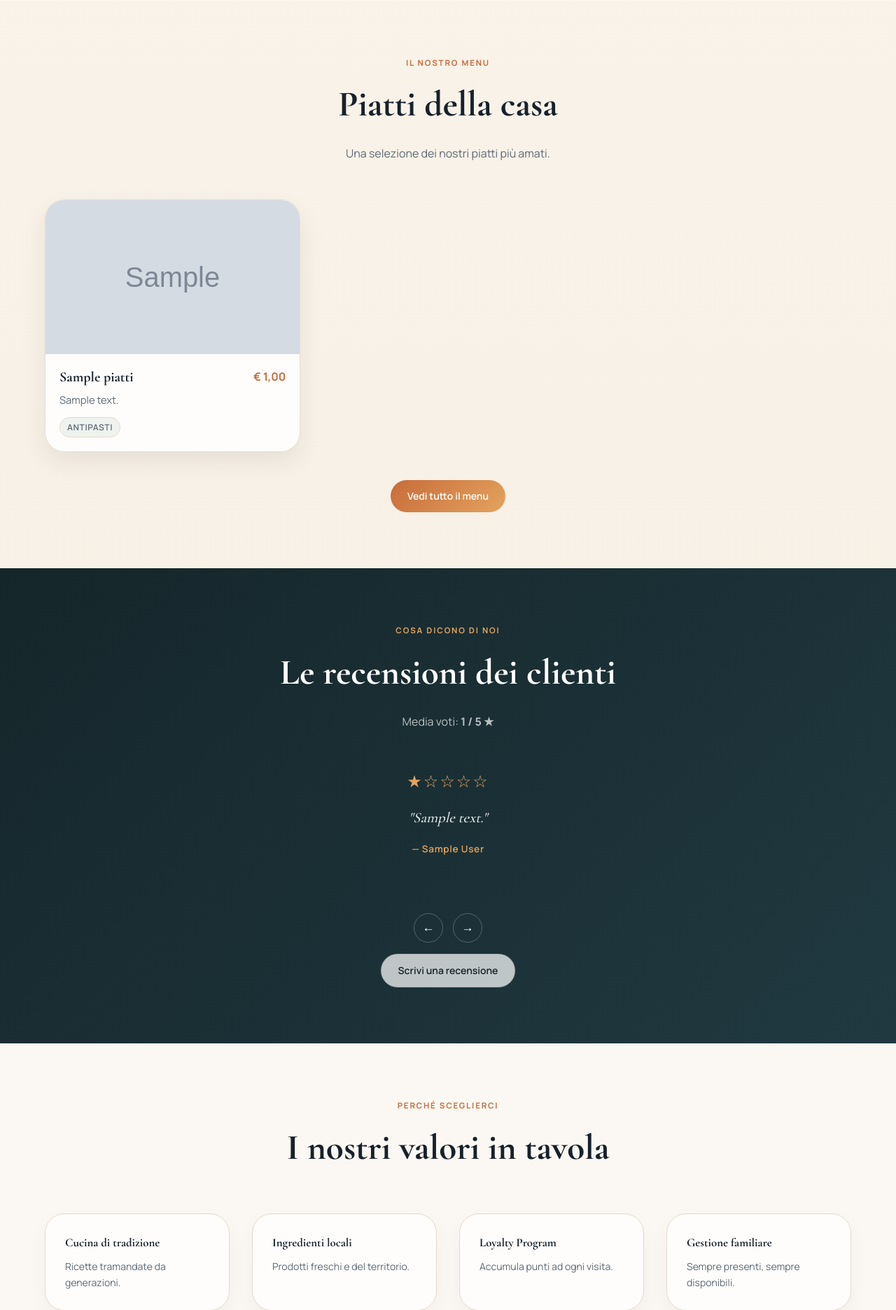
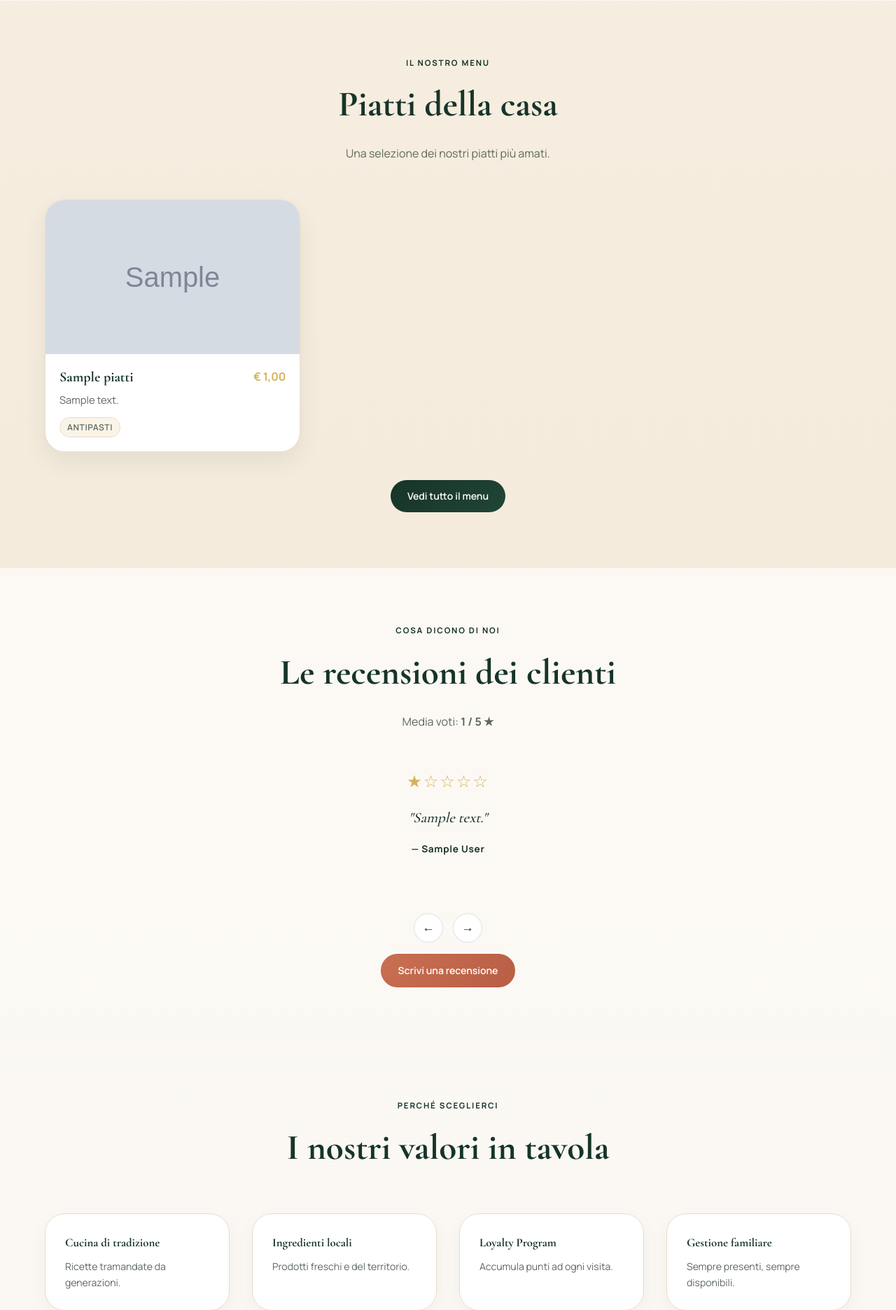
Before and after one commit to ConocchiariRiccardo/RistoHub-AI, a PHP site: page /RistoHub-AI/ in a window 1280 px wide. Shown: the part 1456-3328 px from the top of the page at 70% size. Run offline with PHP 8.4, Linux system fonts and the light colour scheme; data comes from the database, SQL or seed files in the repository; tables that the repository leaves empty hold one stand-in row (values such as "Sample post"); grey boxes marked "Sample" are stand-in pictures.

Commit message:
modifiche css

```diff
--- a/css/style.css
+++ b/css/style.css
@@ -3,19 +3,19 @@
 *, *::before, *::after { box-sizing: border-box; margin: 0; padding: 0; }
 
 :root {
-    --cream:       #F7F1E8;
-    --ink:         #17212B;
-    --ink-soft:    #5D6975;
-    --gold:        #C76C3A;
-    --gold-light:  #E4A35F;
-    --green:       #3E7A5B;
-    --red:         #B54B43;
-    --yellow:      #D49A31;
+    --cream:       #F5EBDD;
+    --ink:         #173429;
+    --ink-soft:    #5D685E;
+    --gold:        #D7B15A;
+    --gold-light:  #E6CD84;
+    --green:       #173429;
+    --red:         #B85E45;
+    --yellow:      #D7B15A;
     --blue:        #315FCD;
-    --surface:     #FFF9F4;
-    --border:      #E7D7C7;
-    --shadow:      0 14px 34px rgba(23,33,43,.08);
-    --shadow-lg:   0 28px 70px rgba(23,33,43,.15);
+    --surface:     #FFFFFF;
+    --border:      #E8DCCB;
+    --shadow:      0 14px 34px rgba(23,52,41,.08);
+    --shadow-lg:   0 28px 70px rgba(23,52,41,.14);
     --radius:      24px;
     --radius-sm:   14px;
     --font-display: 'Cormorant Garamond', Georgia, serif;
@@ -27,10 +27,7 @@ html { scroll-behavior: smooth; }
 
 body {
     font-family: var(--font-body);
-    background:
-        radial-gradient(circle at top left, rgba(199,108,58,.12), transparent 28%),
-        radial-gradient(circle at 85% 10%, rgba(62,122,91,.12), transparent 22%),
-        linear-gradient(180deg, #FBF6EF 0%, #F4EBDD 100%);
+    background: linear-gradient(180deg, #F8F2E8 0%, #F1E4D0 100%);
     color: var(--ink);
     line-height: 1.6;
     font-size: 16px;
@@ -123,24 +120,23 @@ a { color: inherit; text-decoration: none; }
 }
 
 .btn-primary, .nav-cta {
-    background: linear-gradient(135deg, var(--gold) 0%, var(--gold-light) 100%);
+    background: linear-gradient(135deg, var(--green) 0%, #204536 100%);
     color: #fff;
 }
 .btn-primary:hover, .nav-cta:hover {
     transform: translateY(-1px);
-    box-shadow: 0 10px 26px rgba(199,108,58,.28);
+    box-shadow: 0 10px 26px rgba(23,52,41,.25);
 }
 
 .btn-secondary, .nav-cta-outline {
-    background: rgba(255,255,255,.72);
-    color: var(--ink);
-    border: 1.5px solid rgba(23,33,43,.12);
-    backdrop-filter: blur(8px);
+    background: linear-gradient(135deg, #C96F52 0%, #B85E45 100%);
+    color: #fff;
+    border: 1.5px solid rgba(184,94,69,.22);
 }
 .btn-secondary:hover, .nav-cta-outline:hover {
-    border-color: var(--gold);
-    color: var(--gold);
-    background: #fff;
+    border-color: rgba(184,94,69,.4);
+    color: #fff;
+    background: #B85E45;
 }
 
 .btn-full { width: 100%; }
@@ -226,7 +223,7 @@ section { padding: 80px 0; }
     font-weight: 800;
     text-transform: uppercase;
     letter-spacing: .16em;
-    color: var(--gold);
+    color: var(--green);
     margin-bottom: 10px;
 }
 
@@ -234,7 +231,7 @@ section { padding: 80px 0; }
     font-family: var(--font-display);
     font-size: clamp(2.1rem, 4vw, 3.2rem);
     font-weight: 700;
-    color: var(--ink);
+    color: var(--green);
     margin-bottom: 14px;
 }
 
@@ -291,17 +286,17 @@ section { padding: 80px 0; }
 }
 
 .card {
-    background: rgba(255,255,255,.86);
+    background: var(--surface);
     border-radius: 28px;
     overflow: hidden;
     box-shadow: var(--shadow);
-    border: 1px solid rgba(231,215,199,.85);
+    border: 1px solid rgba(232,220,203,.95);
     transition: transform var(--transition), box-shadow var(--transition), border-color var(--transition);
 }
 .card:hover {
     transform: translateY(-6px);
     box-shadow: var(--shadow-lg);
-    border-color: rgba(199,108,58,.25);
+    border-color: rgba(184,94,69,.25);
 }
 
 .card img {
@@ -346,7 +341,7 @@ section { padding: 80px 0; }
     display: inline-block;
     margin-top: 12px;
     padding: 4px 10px;
-    background: rgba(62,122,91,.08);
+    background: rgba(215,177,90,.14);
     border: 1px solid var(--border);
     border-radius: 999px;
     font-size: .75rem;
@@ -395,11 +390,10 @@ section { padding: 80px 0; }
 }
 
 /* ── REVIEWS SLIDER ── */
-#recensioni { background: var(--ink); color: #fff; }
-#recensioni { background: linear-gradient(135deg, #15262A 0%, #203940 100%); color: #fff; }
-#recensioni .section-title { color: #fff; }
-#recensioni .section-eyebrow { color: var(--gold-light); }
-#recensioni .section-subtitle { color: rgba(255,255,255,.7); }
+#recensioni { background: rgba(255,255,255,.72); color: var(--ink); }
+#recensioni .section-title { color: var(--green); }
+#recensioni .section-eyebrow { color: var(--green); }
+#recensioni .section-subtitle { color: var(--ink-soft); }
 
 .reviews-slider {
     position: relative;
@@ -419,18 +413,18 @@ section { padding: 80px 0; }
 
 @keyframes fadeIn { from { opacity: 0; transform: translateY(8px); } to { opacity: 1; transform: none; } }
 
-.review-stars { font-size: 1.5rem; color: var(--gold-light); margin-bottom: 16px; letter-spacing: 2px; }
+.review-stars { font-size: 1.5rem; color: var(--gold); margin-bottom: 16px; letter-spacing: 2px; }
 
 .review-text {
     font-family: var(--font-display);
     font-size: 1.3rem;
     font-style: italic;
-    color: rgba(255,255,255,.9);
+    color: var(--ink);
     line-height: 1.7;
     margin-bottom: 16px;
 }
 
-.review-author { font-size: .85rem; font-weight: 600; color: var(--gold-light); letter-spacing: .05em; }
+.review-author { font-size: .85rem; font-weight: 700; color: var(--green); letter-spacing: .05em; }
 
 .slider-controls {
     display: flex;
@@ -443,14 +437,14 @@ section { padding: 80px 0; }
     width: 42px;
     height: 42px;
     border-radius: 50%;
-    border: 1.5px solid rgba(255,255,255,.25);
-    background: transparent;
-    color: #fff;
+    border: 1.5px solid rgba(23,52,41,.14);
+    background: #fff;
+    color: var(--green);
     font-size: 1.1rem;
     cursor: pointer;
     transition: background var(--transition), border-color var(--transition);
 }
-.slider-btn:hover { background: var(--gold); border-color: var(--gold); }
+.slider-btn:hover { background: var(--green); border-color: var(--green); color: #fff; }
 
 /* ── REVIEWS GRID (pagina recensioni) ── */
 .reviews-section { padding: 80px 0; }
@@ -506,8 +500,7 @@ section { padding: 80px 0; }
 .star-rating input:checked ~ label { color: var(--gold); }
 
 /* ── FEATURES ── */
-#punti-forza { background: var(--surface); }
-#punti-forza { background: rgba(255,255,255,.6); }
+#punti-forza { background: rgba(255,255,255,.72); }
 
 .features-grid {
     display: grid;
@@ -518,12 +511,12 @@ section { padding: 80px 0; }
 .feature-item {
     padding: 28px;
     border-radius: 28px;
-    background: rgba(255,255,255,.78);
+    background: #fff;
     border: 1px solid var(--border);
     box-shadow: 0 10px 30px rgba(23,33,43,.04);
     transition: border-color var(--transition), box-shadow var(--transition), transform var(--transition);
 }
-.feature-item:hover { border-color: rgba(199,108,58,.35); box-shadow: var(--shadow); transform: translateY(-3px); }
+.feature-item:hover { border-color: rgba(184,94,69,.35); box-shadow: var(--shadow); transform: translateY(-3px); }
 
 .feature-title {
     font-family: var(--font-display);
```
Also changed, not shown: other parts of css/style.css (+43 -45 lines), css/admin.css (+106 -109 lines).
